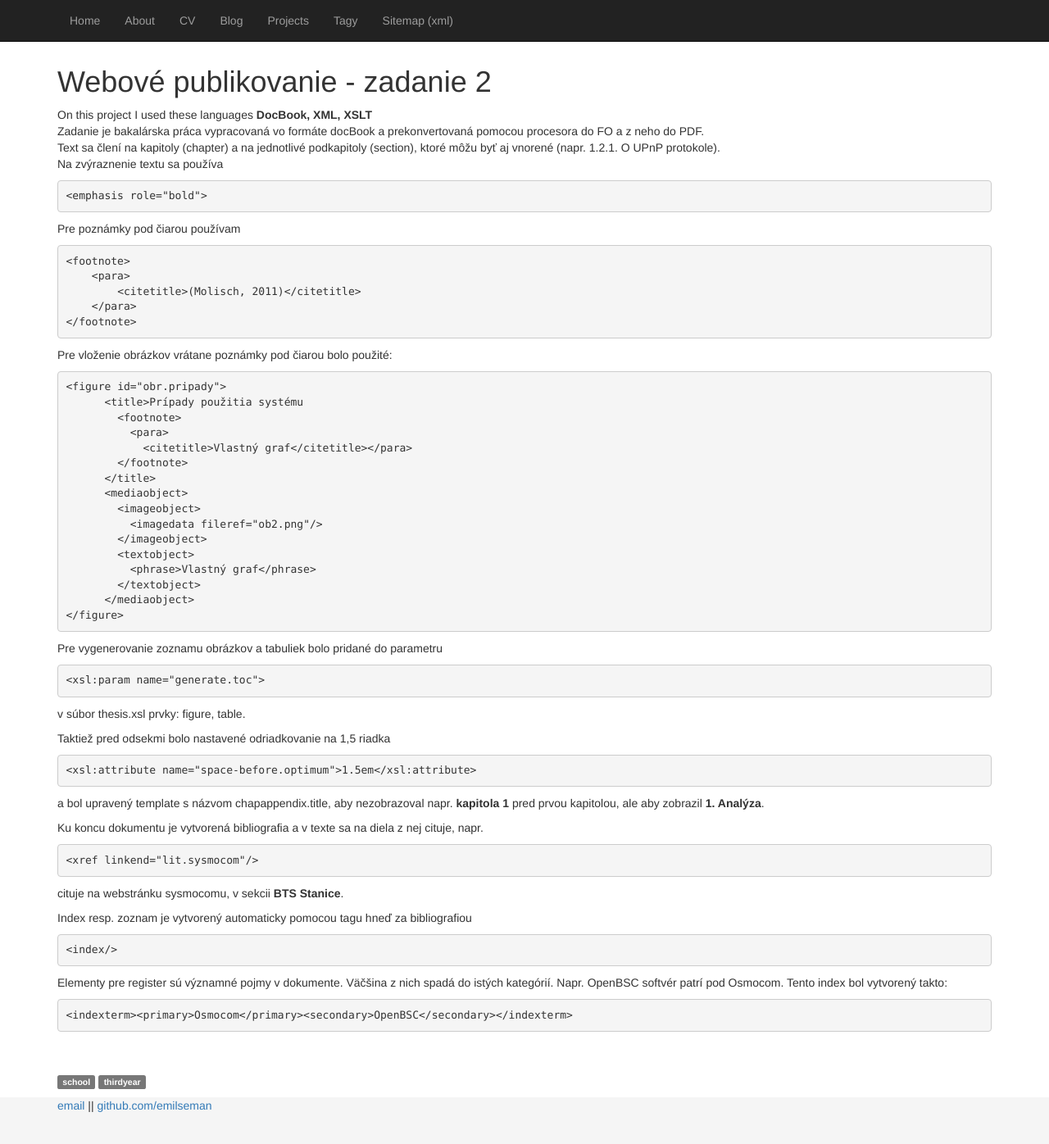
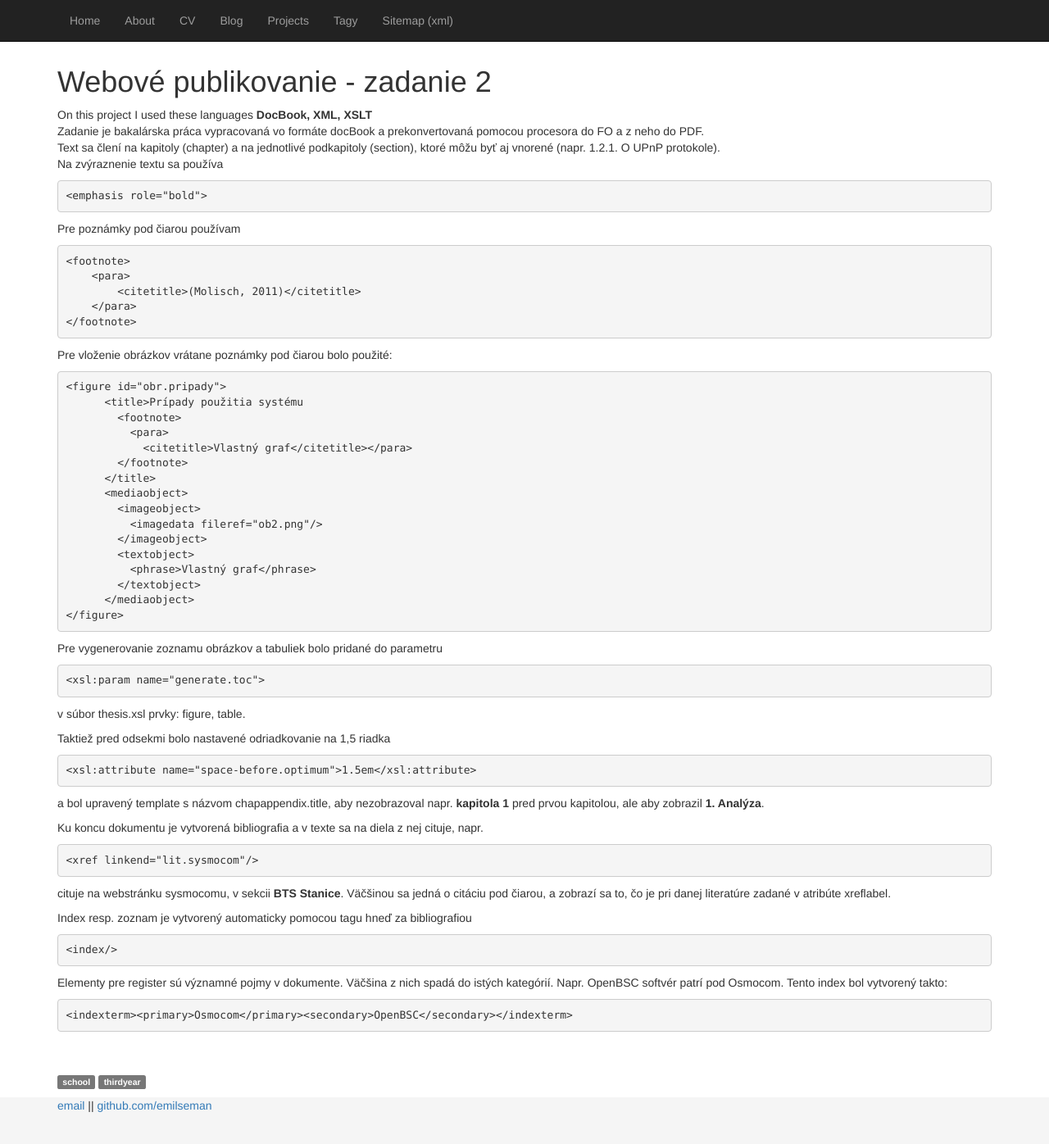
Before and after one commit to emilseman/emilseman.github.io, a Jekyll site: the page built from _projects/WPUBzadanie2.md, in a window 1280 px wide and 1399 px high. Shown: the top 1396 px of the window at 82% size. Built offline with Jekyll 4.4.1, drawn with Linux system fonts in a browser that asks for light colours.

Commit message:
no message

````diff
--- a/_projects/WPUBzadanie2.md
+++ b/_projects/WPUBzadanie2.md
@@ -62,7 +62,7 @@ Ku koncu dokumentu je vytvorená bibliografia a v texte sa na diela z nej cituje
 ```xml
 <xref linkend="lit.sysmocom"/>
 ```
-cituje na webstránku sysmocomu, v sekcii **BTS Stanice**.
+cituje na webstránku sysmocomu, v sekcii **BTS Stanice**. Väčšinou sa jedná o citáciu pod čiarou, a zobrazí sa to, čo je pri danej literatúre zadané v atribúte xreflabel.
 
 Index resp. zoznam je vytvorený automaticky pomocou tagu hneď za bibliografiou
 
````
